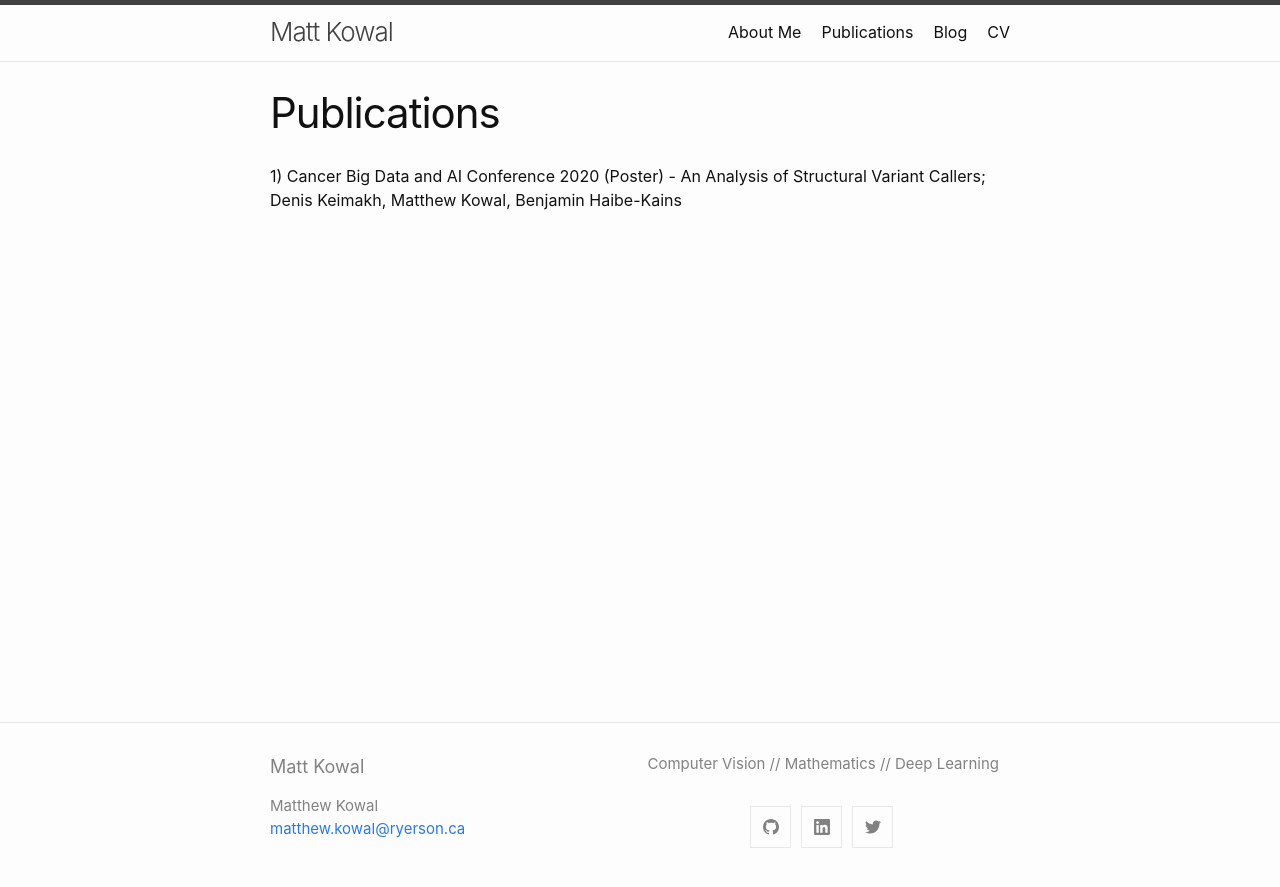
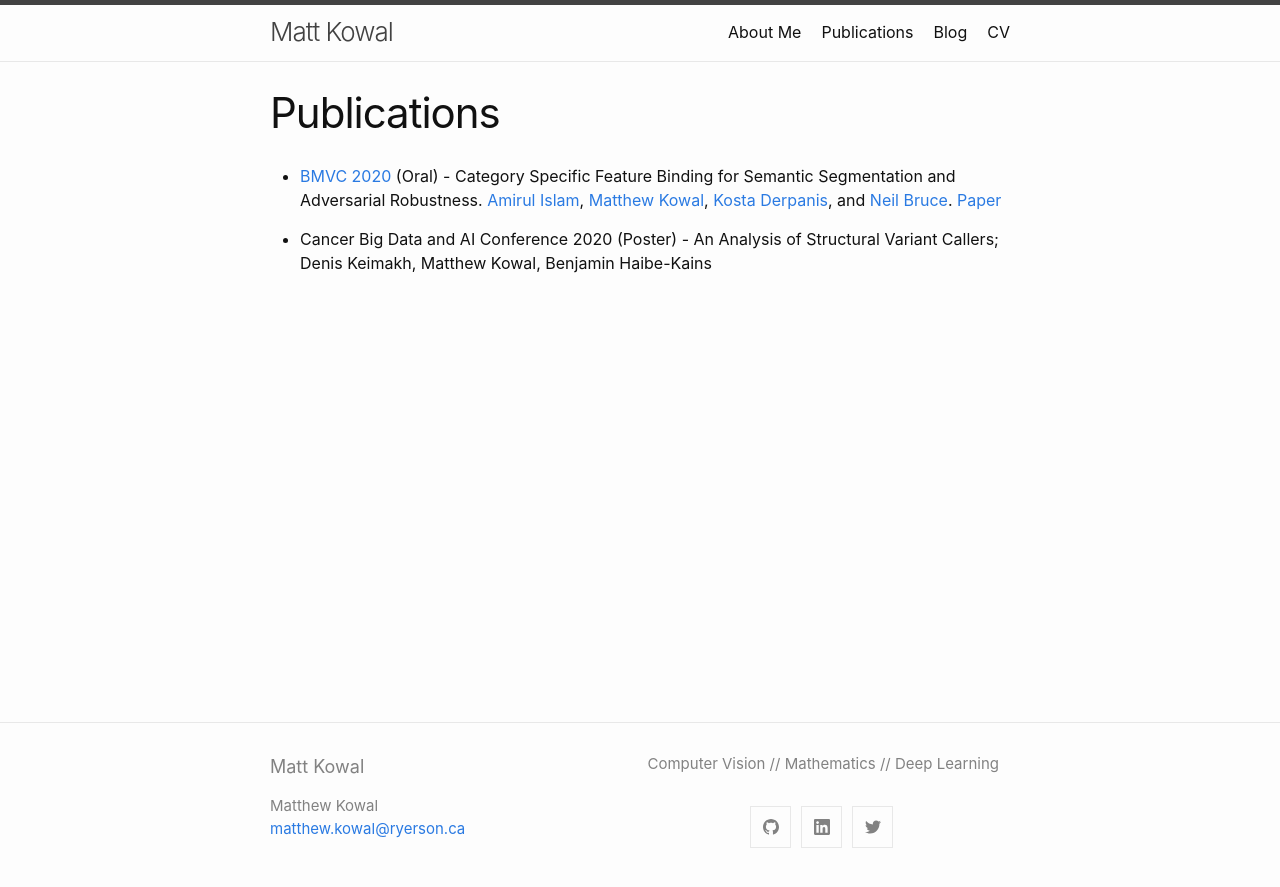
Before and after one commit to MKowal2/MKowal4.github.io, a Jekyll site: the page built from publications.md, in a window 1280 px wide. Shown: the top 887 px of the page. Built offline with Jekyll 4.4.1, drawn with Linux system fonts in a browser that asks for light colours.

Commit message:
Update publications.md

```diff
--- a/publications.md
+++ b/publications.md
@@ -4,4 +4,6 @@ title: Publications
 permalink: /publications/
 ---
 
-1) Cancer Big Data and AI Conference 2020 (Poster) - An Analysis of Structural Variant Callers; Denis Keimakh, Matthew Kowal, Benjamin Haibe-Kains
+- [BMVC 2020](https://bmvc2020.github.io/) (Oral) - Category Specific Feature Binding for Semantic Segmentation and Adversarial Robustness. [Amirul Islam](https://www.cs.ryerson.ca/~amirul/), [Matthew Kowal](https://mkowal2.github.io/), [Kosta Derpanis](https://www.cs.ryerson.ca/~kosta/), and [Neil Bruce](https://www.cs.ryerson.ca/~bruce/). [Paper](https://arxiv.org/abs/2008.05667)
+
+- Cancer Big Data and AI Conference 2020 (Poster) - An Analysis of Structural Variant Callers; Denis Keimakh, Matthew Kowal, Benjamin Haibe-Kains
```
